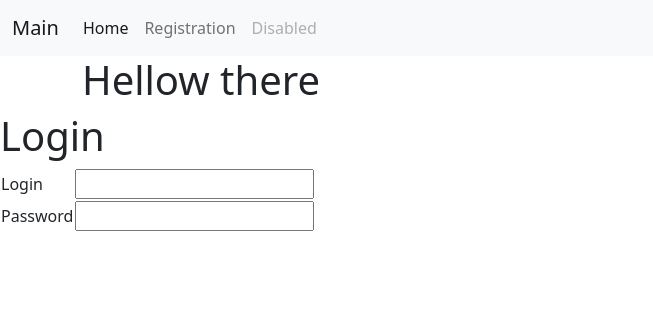
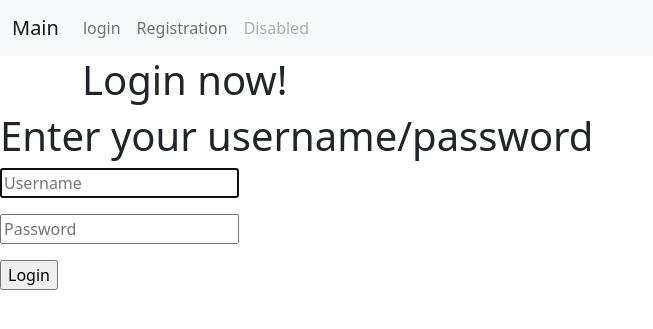
Before and after one commit to V1tt3/FlaskPsql, a Flask app: template templates/login.html in a window 1280 px wide. Shown: the top 329 px of the page, without its empty margins (0-653 px from the left). Run offline with Flask 2, Linux system fonts and the light colour scheme; the template is opened without the code that fills it: values that come from a table or form of the project are taken from there, others are empty.

Commit message:
add login and it successfully

```diff
--- a/forms.py
+++ b/forms.py
@@ -1,17 +1,39 @@
-from wtforms import Form, StringField, PasswordField, validators, SubmitField
+from wtforms import Form, StringField, PasswordField, validators, SubmitField, ValidationError
 from flask_wtf import FlaskForm
 
-class LoginForm(Form):
-    username = StringField('username', [validators.DataRequired()])
-    password = PasswordField('password', [validators.DataRequired()])
+from models import Users
+
+
+def invalid_credentials(form, field):
+    username_ent = form.username.data
+    password_ent = field.data
+
+    user_object = Users.query.filter_by(username = username_ent).first()
+    if user_object is None:
+        raise ValidationError("Username or password incorrect!")
+    elif password_ent != user_object.password:
+        raise ValidationError("Username or password incorrect!")
+
+
 
 class RegForm(FlaskForm):
-    username = StringField('username', [validators.InputRequired(),
-    validators.Length(min=3, max=25, message='Username must be between 3 and 25 characters long')])
+    #registration form-------------------------------------
 
-    password = PasswordField('password', [validators.InputRequired(),
-    validators.Length(min=4, message='Minimal password length is 4 characters'), validators.EqualTo('confirm', message='Passwords don\'t match')])
+    username = StringField('username',
+        [validators.InputRequired(), validators.Length(min=3, max=25, message='Username must be between 3 and 25 characters long')])
+    password = PasswordField('password',
+        [validators.InputRequired(), validators.Length(min=4, message='Minimal password length is 4 characters'), validators.EqualTo('confirm', message='Passwords don\'t match')])
+    confirm = PasswordField('repeat password')
+    submit_button = SubmitField('Create')
 
-    confirm = PasswordField('repeat password')
+    def validate_username(self, username):
+        user_object = Users.query.filter_by(username = username.data).first()
+        if user_object:
+            raise ValidationError("Someone has already taken this nickname, change it!")
 
-    submit_button = SubmitField('Create')
+class LogForm(FlaskForm):
+    #login form-------------------------------------------
+
+    username = StringField('username', [validators.InputRequired(message = "Username required")])
+    password = PasswordField('password', [validators.InputRequired(message = "Password required"), invalid_credentials])
+    submit_button = SubmitField('Login')
--- a/templates/base.html
+++ b/templates/base.html
@@ -22,7 +22,7 @@
           <div class="collapse navbar-collapse" id="navbarSupportedContent">
             <ul class="navbar-nav me-auto mb-2 mb-lg-0">
               <li class="nav-item">
-                <a class="nav-link active" aria-current="page" href="#">Home</a>
+                <a class="nav-link" href="{{ url_for('login') }}">login</a>
               </li>
               <li class="nav-item">
                 <a class="nav-link" href="{{ url_for('registration') }}">Registration</a>
--- a/templates/login.html
+++ b/templates/login.html
@@ -1,30 +1,28 @@
+{% from 'form_helper.html' import displayField %}
+
 {% extends 'base.html' %}
 
 
 {% block title %}
- login
+ Login
 {% endblock %}
 
 
 {% block content_title %}
- Hellow there
+ Login now!
 {% endblock %}
 
 
 {% block content %}
- <h1>Login</h1>
+ <h1>Enter your username/password</h1>
+ <form action="/login" method="POST">
+    {{ form.csrf_token }}
 
- <form method = 'POST'>
-     <table>
-         <tr>
-             <td>Login</td>
-             <td><input type="text" name="login"></td>
-         </tr>
-         <tr>
-             <td>Password</td>
-             <td><input type="text" name = "password"></td>
-         </tr>
+    {{ displayField( form.username, 'Username', autocomplite='off', autofocus=true ) }}
+    {{ displayField( form.password, 'Password' ) }}
 
-     </table>
+    <div>
+        {{ form.submit_button }}
+    </div>
  </form>
 {% endblock %}
```
Also changed, not shown: view.py (+12 -16 lines).
